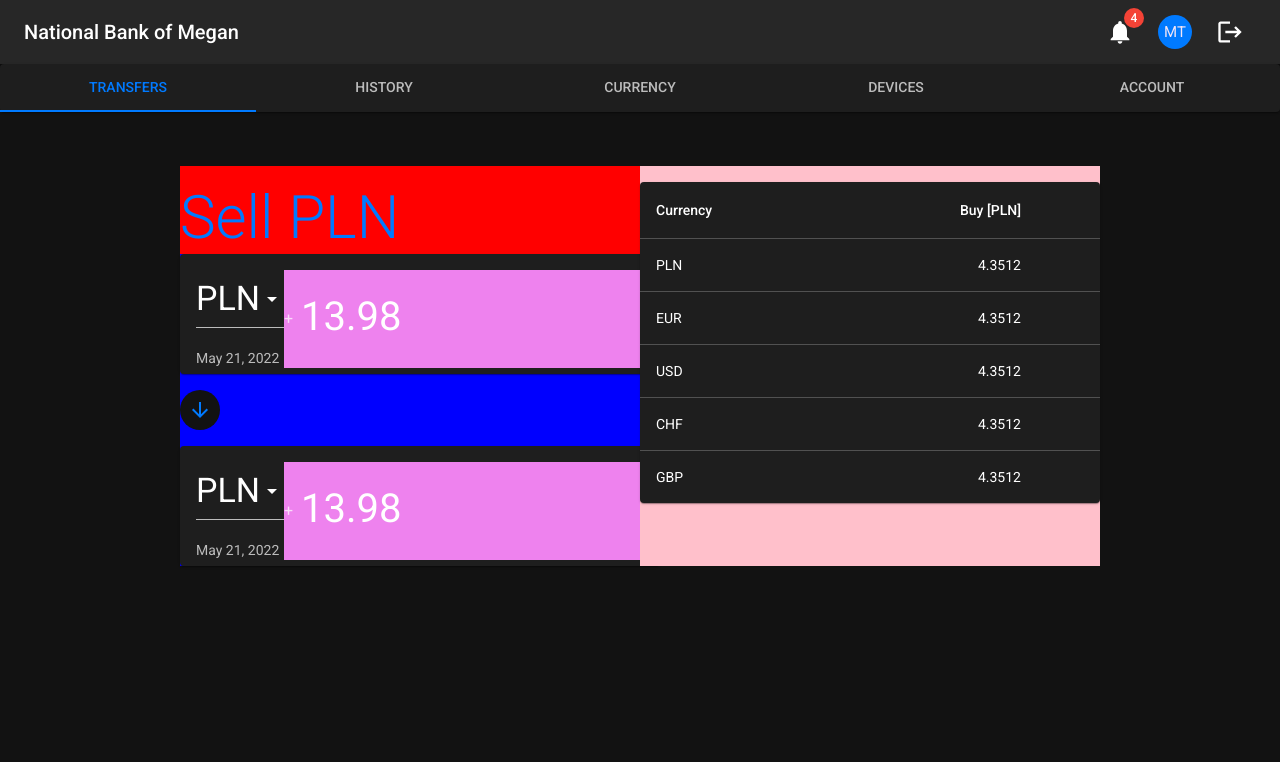
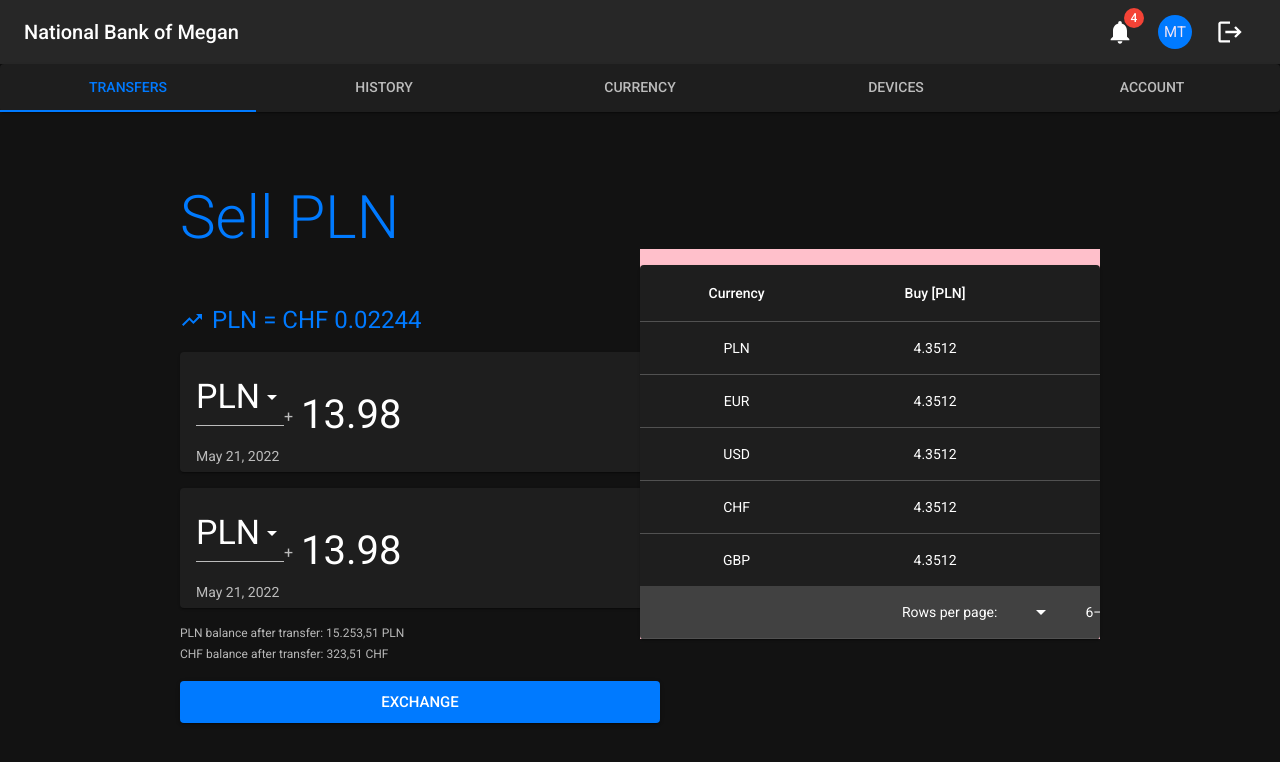
Before and after one commit to National-Bank-of-Megan/secure-bank-web-client, a React (Create React App) app: page /exchange in a window 1280 px wide. Shown: the top 762 px of the page. Built offline with nearby package versions, Linux system fonts and the light colour scheme.

Commit message:
currency exchange page (not completed)

```diff
--- a/src/components/currency-exchange/CurrencyExchangeForm.tsx
+++ b/src/components/currency-exchange/CurrencyExchangeForm.tsx
@@ -1,8 +1,8 @@
 import {
     Avatar,
-  Box,
+    Box, Button,
     Card,
-  CardContent,
+    CardContent, FormHelperText,
     InputAdornment,
     Stack,
     TextField,
@@ -12,10 +12,12 @@ import cardStyles from "../../styles/CardStyles";
 import InputLabel from "@mui/material/InputLabel";
 import MenuItem from "@mui/material/MenuItem";
 import FormControl from "@mui/material/FormControl";
-import Select, { SelectChangeEvent } from "@mui/material/Select";
+import Select, {SelectChangeEvent} from "@mui/material/Select";
 import React from "react";
 import exchangeCurrencyCardStyles from "../../styles/exchangeCurrencyCardStyles";
 import ArrowDownwardIcon from '@mui/icons-material/ArrowDownward';
+import TrendingUpIcon from "@mui/icons-material/TrendingUp";
+
 
 export default function CurrencyExchangeForm() {
     const [age, setAge] = React.useState("PLN");
@@ -24,7 +26,7 @@ export default function CurrencyExchangeForm() {
         setAge(event.target.value as string);
     };
 
-  const exchangeCard = ()=>{
+    const exchangeCard = () => {
         return (
             <Card sx={exchangeCurrencyCardStyles}>
 
@@ -59,7 +61,7 @@ export default function CurrencyExchangeForm() {
                         <Typography
                             variant="body2"
                             color="text.secondary"
-              sx={{ marginTop: "20px" }}
+                            sx={{marginTop: "20px"}}
                         >
                             May 21, 2022
                         </Typography>
@@ -67,8 +69,7 @@ export default function CurrencyExchangeForm() {
                     <Stack
                         sx={{
                             direction: "column",
-              justifyContent: "center",
-              backgroundColor: "violet",
+                            justifyContent: "center"
                         }}
                     >
                         <TextField
@@ -82,7 +83,7 @@ export default function CurrencyExchangeForm() {
                                     <InputAdornment position="start">+</InputAdornment>
                                 ),
                                 disableUnderline: true,
-                style: { fontSize: 40 },
+                                style: {fontSize: 40},
                             }}
                         />
                     </Stack>
@@ -93,12 +94,31 @@ export default function CurrencyExchangeForm() {
 
     return (
         <>
-    <Box gap={2} sx={{display:'flex', flexDirection:'column', backgroundColor:'blue'}}>
+            <Typography variant="h2" color="primary.main" sx={{marginBottom:'50px'}} >
+                Sell PLN
+            </Typography>
+            <Box gap={2} sx={{display: 'flex', flexDirection: 'column'}}>
+                <Box sx={{display: 'flex', flexDirection: 'row', alignItems: 'center'}} gap={1}>
+                    <TrendingUpIcon sx={{color: "primary.main"}}/>
+                    <Typography variant="h5" color="primary.main">PLN = CHF 0.02244</Typography>
+                </Box>
                 {exchangeCard()}
-    <Avatar  sx={{ bgcolor: "background.paper" }}>
-        <ArrowDownwardIcon sx={{ color: "primary.main"}}/>
-    </Avatar>
+                {/*<Avatar sx={{bgcolor: "background.paper"}}>*/}
+                {/*    <ArrowDownwardIcon sx={{color: "primary.main"}}/>*/}
+                {/*</Avatar>*/}
                 {exchangeCard()}
+                <Stack spacing={0.1}>
+                    <FormHelperText>
+                        PLN balance after transfer: 15.253,51 PLN
+                    </FormHelperText>
+                    <FormHelperText>
+                        CHF balance after transfer: 323,51 CHF
+                    </FormHelperText>
+                </Stack>
+                <Button variant="contained" size="large" sx={{width:'480px'}}>
+                    Exchange
+                </Button>
+
             </Box>
         </>
     );
--- a/src/components/currency-exchange/ExchangeRatesTable.tsx
+++ b/src/components/currency-exchange/ExchangeRatesTable.tsx
@@ -6,49 +6,73 @@ import TableContainer from '@mui/material/TableContainer';
 import TableHead from '@mui/material/TableHead';
 import TableRow from '@mui/material/TableRow';
 import Paper from '@mui/material/Paper';
+import {useState} from "react";
+import {Pagination, TableFooter, TablePagination} from "@mui/material";
 
 function createCurrencyRates(
     currency: string,
     sellingRate: number,
     buyingRate: number
 ) {
-  return { currency,sellingRate,buyingRate };
+    return {currency, sellingRate, buyingRate};
 }
 
+const ExchangeRatesTable = () => {
+    const [page, setPage] = useState(2);
     const exchangeRatesTableData = [
- createCurrencyRates('PLN',4.3512,4.3512),
- createCurrencyRates('EUR',4.3512,4.3512),
- createCurrencyRates('USD',4.3512,4.3512),
- createCurrencyRates('CHF',4.3512,4.3512),
- createCurrencyRates('GBP',4.3512,4.3512)
+        createCurrencyRates('PLN', 4.3512, 4.3512),
+        createCurrencyRates('EUR', 4.3512, 4.3512),
+        createCurrencyRates('USD', 4.3512, 4.3512),
+        createCurrencyRates('CHF', 4.3512, 4.3512),
+        createCurrencyRates('GBP', 4.3512, 4.3512)
     ];
 
-const ExchangeRatesTable=()=> {
+    const handleChangePage = (
+        event: React.MouseEvent<HTMLButtonElement> | null,
+        newPage: number,
+    ) => {
+        setPage(newPage);
+    };
+
     return (
-    <TableContainer component={Paper}>
-      <Table sx={{ minWidth: 600 }} aria-label="simple table">
+        <TableContainer component={Paper} sx={{bgcolor:'background.default'}}>
+            <Table sx={{minWidth: 600}} aria-label="simple table">
                 <TableHead>
                     <TableRow>
-            <TableCell>Currency</TableCell>
-            <TableCell align="right">Buy [PLN]</TableCell>
-            <TableCell align="right">Sell [PLN]</TableCell>
+                        <TableCell align="center">Currency</TableCell>
+                        <TableCell align="center">Buy [PLN]</TableCell>
+                        <TableCell align="center">Sell [PLN]</TableCell>
                     </TableRow>
                 </TableHead>
                 <TableBody>
                     {exchangeRatesTableData.map((currency) => (
                         <TableRow
                             key={currency.currency}
-              sx={{ '&:last-child td, &:last-child th': { border: 0 } }}
+                            sx={{'&:last-child td, &:last-child th': {border: 0}}}
                         >
-              <TableCell component="th" scope="row">
+                            <TableCell component="th" scope="row" align="center">
                                 {currency.currency}
                             </TableCell>
-              <TableCell align="right">{currency.buyingRate}</TableCell>
-              <TableCell align="right">{currency.sellingRate}</TableCell>
+                            <TableCell align="center">{currency.buyingRate}</TableCell>
+                            <TableCell align="center">{currency.sellingRate}</TableCell>
                         </TableRow>
                     ))}
                 </TableBody>
+                <TableFooter>
+                    <TablePagination count={1} page={1} onPageChange={() => {
+                    }} rowsPerPage={5} sx={{
+                        ".MuiTablePagination-toolbar": {
+                            backgroundColor: "rgba(100,100,100,0.5)"
+                        },
+                        ".MuiTablePagination-selectLabel, .MuiTablePagination-input": {
+                          visibility:'false'
+                        }
+                    }}/>
+                </TableFooter>
+
             </Table>
+
+
         </TableContainer>
     );
 }
--- a/src/pages/CurrencyExchangePage.tsx
+++ b/src/pages/CurrencyExchangePage.tsx
@@ -1,27 +1,27 @@
-import { Grid, Typography } from "@mui/material";
+import {Box, Grid, Typography} from "@mui/material";
 import CurrencyExchangeForm from "../components/currency-exchange/CurrencyExchangeForm";
 import ExchangeRatesTable from "../components/currency-exchange/ExchangeRatesTable";
+import TrendingUpIcon from '@mui/icons-material/TrendingUp';
 
-const CurrencyExchnagePage = () => {
+const CurrencyExchangePage = () => {
     return (
         <Grid
             rowSpacing={2}
             container
             sx={{
-        justifyContent: "space-between"
+                justifyContent: "space-between",
+                alignItems: 'center'
             }}
         >
-      <Grid item xs={6} gap={5} style={{ backgroundColor: "red" }}>
-        <Typography variant="h2" color="primary.main">
-          Sell PLN
-        </Typography>
+            <Grid item xs={6} gap={5}>
                 <CurrencyExchangeForm/>
             </Grid>
-      <Grid item xs={6} style={{ backgroundColor: "pink", justifyContent:'end' }}>
-        <ExchangeRatesTable/>
+            <Grid item xs={6} style={{backgroundColor: "pink", justifyContent: 'end'}}>
+                <ExchangeRatesTable />
             </Grid>
+
         </Grid>
     );
 };
 
-export default CurrencyExchnagePage;
+export default CurrencyExchangePage;
```
Lines whose indentation alone changed are shown as unchanged.
